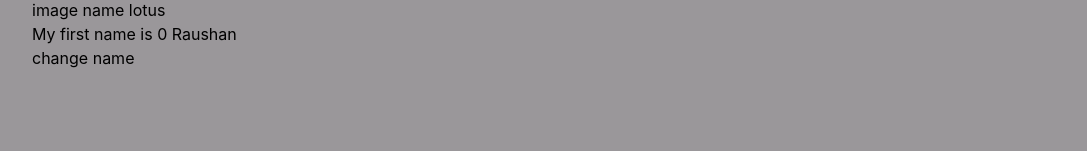
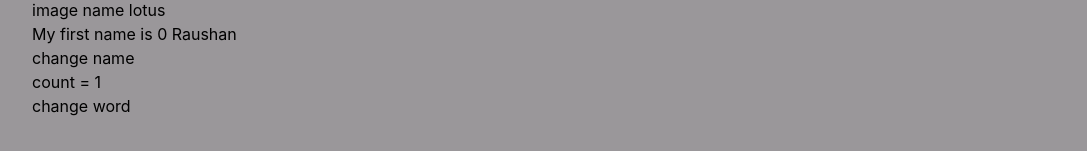
Before and after one commit to Raushan-kumar88/React-Js-tutorial, a React (Create React App) app: page / in a window 1280 px wide. Shown: the part 1037-1188 px from the top of the page, without its empty margins (96-1183 px from the left). Before the commit the page ends 1143 px from the top, so only its background shows below. Built offline with nearby package versions, Linux system fonts and the light colour scheme; a web font is replaced by a local one.

Commit message:
add class state component

```diff
--- a/src/App.js
+++ b/src/App.js
@@ -9,6 +9,7 @@ import ClassComponent from './ReactCode/ClassComponent';
 import Class2 from './ReactCode/Class2';
 // import {Function2} from './Function2'; //test without import any function...
 import State2 from './ReactCode/State2';
+import StateClass from './ReactCode/StateClass';
 function App() {
 
 
@@ -23,6 +24,7 @@ function App() {
       {/* <Function2/> */}
       <Class2/>
       <State2/>
+      <StateClass/>
     </div>
   );
 }
--- /dev/null
+++ b/src/ReactCode/StateClass.jsx
@@ -0,0 +1,21 @@
+import React,{Component} from "react";
+class StateClass extends Component{
+    constructor(){
+        super();
+        this.state={
+            data:1
+        }
+    }
+    apna() {
+        this.setState({data:this.state.data+1})
+    }
+    render(){
+        return(
+            <>
+                <h1>count = {this.state.data}</h1>
+                <button onClick={()=>this.apna()}>change word</button>
+            </>
+        )
+    }
+}
+export default StateClass
```
